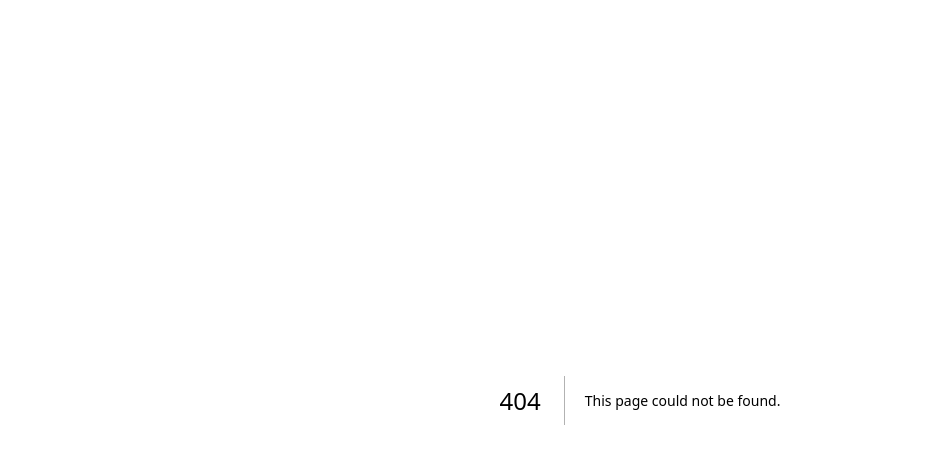
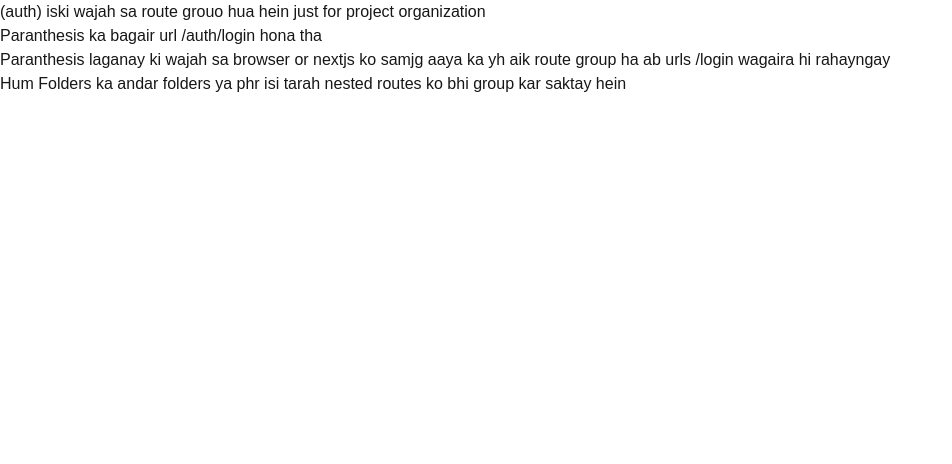
Before and after one commit to AshirAzeem-Developer/nextjs-learning, a Next.js app: page /login in a window 1280 px wide. Before the commit this address had no page. Shown: the top 464 px of the page, without its empty margins (0-952 px from the left). Built offline with nearby package versions, Linux system fonts and the light colour scheme.

Commit message:
Route Groups

```diff
--- /dev/null
+++ b/src/app/(auth)/forgot-password/page.jsx
@@ -0,0 +1,7 @@
+import React from "react";
+
+const ForgotPassword = () => {
+  return <div>ForgotPassword</div>;
+};
+
+export default ForgotPassword;
--- /dev/null
+++ b/src/app/(auth)/login/page.jsx
@@ -0,0 +1,25 @@
+import React from "react";
+
+const Login = () => {
+  return (
+    <div>
+      <ul>
+        <li>
+          (auth) iski wajah sa route grouo hua hein just for project
+          organization
+        </li>
+        <li>Paranthesis ka bagair url /auth/login hona tha </li>
+        <li>
+          Paranthesis laganay ki wajah sa browser or nextjs ko samjg aaya ka yh
+          aik route group ha ab urls /login wagaira hi rahayngay
+        </li>
+        <li>
+          Hum Folders ka andar folders ya phr isi tarah nested routes ko bhi
+          group kar saktay hein
+        </li>
+      </ul>
+    </div>
+  );
+};
+
+export default Login;
--- /dev/null
+++ b/src/app/(auth)/register/page.jsx
@@ -0,0 +1,7 @@
+import React from "react";
+
+const Register = () => {
+  return <div>Register</div>;
+};
+
+export default Register;
--- /dev/null
+++ b/src/app/dashboard/(dashboardScreens)/customer/page.jsx
@@ -0,0 +1,5 @@
+import React from "react";
+
+export default function Customer() {
+  return <div>This is Customer page now accessible</div>;
+}
--- /dev/null
+++ b/src/app/dashboard/(dashboardScreens)/store/page.jsx
@@ -0,0 +1,5 @@
+import React from "react";
+
+export default function Store() {
+  return <div>This is Store page now accessible</div>;
+}
```
Also changed, not shown: src/app/_lib/formatDate.jsx (renamed from src/app/%5Flib/formatDate.jsx), src/app/_lib/page.jsx (renamed from src/app/%5Flib/page.jsx).
